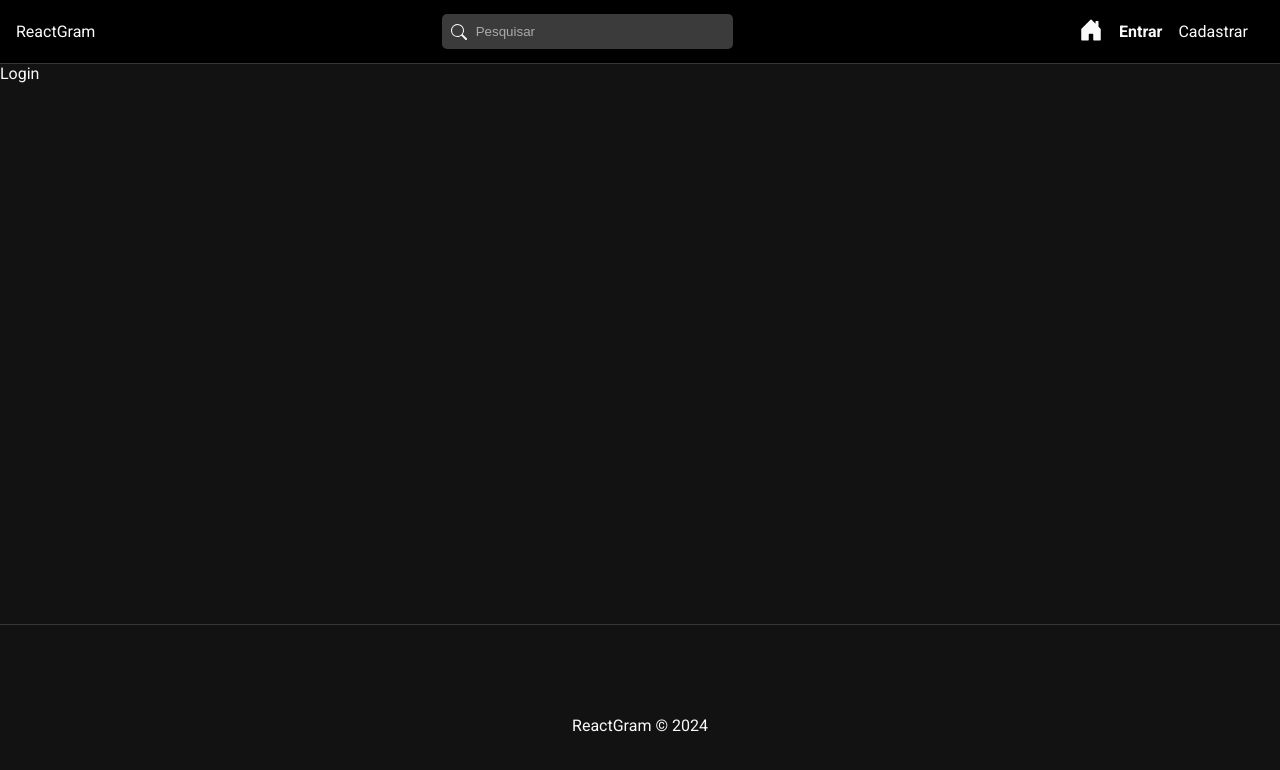
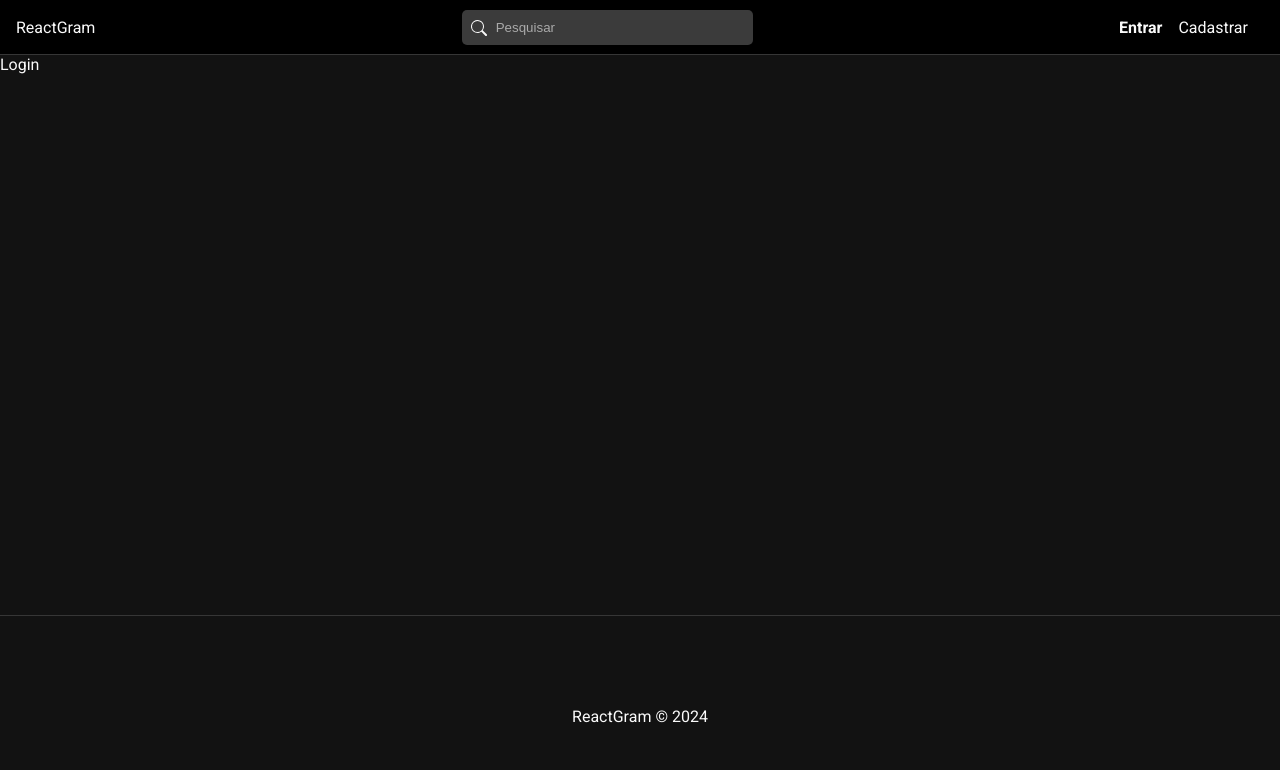
Before and after one commit to 1Luis-Amaro/ReactGram, a React (Create React App) app in the folder frontend/: page /login in a window 1280 px wide. Shown: the top 770 px of the page. Built offline with nearby package versions, Linux system fonts and the light colour scheme.

Commit message:
Projeto ReactGram / 49 - Navbar para usuários autenticados

```diff
--- a/frontend/src/components/NavBar.js
+++ b/frontend/src/components/NavBar.js
@@ -9,7 +9,19 @@
   BsFillCameraFill,
 } from "react-icons/bs";
 
+
+//Hooks
+import {useState} from 'react'
+import { useAuth } from "../hooks/useAuth";
+import { useDispatch, useSelector } from "react-redux";
+import { useNavigate } from "react-router-dom";
+
 const NavBar = () => {
+  const {auth} = useAuth()
+  const {user} = useSelector((state) => state.auth)
+
+
+
   return (
     <nav id="nav">
       <Link to="/">ReactGram</Link>
@@ -18,17 +30,40 @@
         <input type="text" placeholder="Pesquisar" />
       </form>
       <ul id="nav-links">
-        <li>
+        {auth ? (
+          <>
+          <li>
           <NavLink to="/">
             <BsHouseDoorFill />
           </NavLink>
         </li>
+        {user && (
+          <li>
+            <NavLink to={`/users/${user._id}`}>
+              <BsFillCameraFill/>
+            </NavLink>
+          </li>
+        )}
         <li>
+          <NavLink to="/profile">
+            <BsFillPersonFill/>
+          </NavLink>
+        </li>
+        <li>
+          <span>Sair</span>
+        </li>
+          </>
+        ) : (
+          <>
+           <li>
           <NavLink to="/login">Entrar</NavLink>
         </li>
         <li>
           <NavLink to="/register">Cadastrar</NavLink>
         </li>
+          </>
+        )}
+
       </ul>
     </nav>
   );
```
